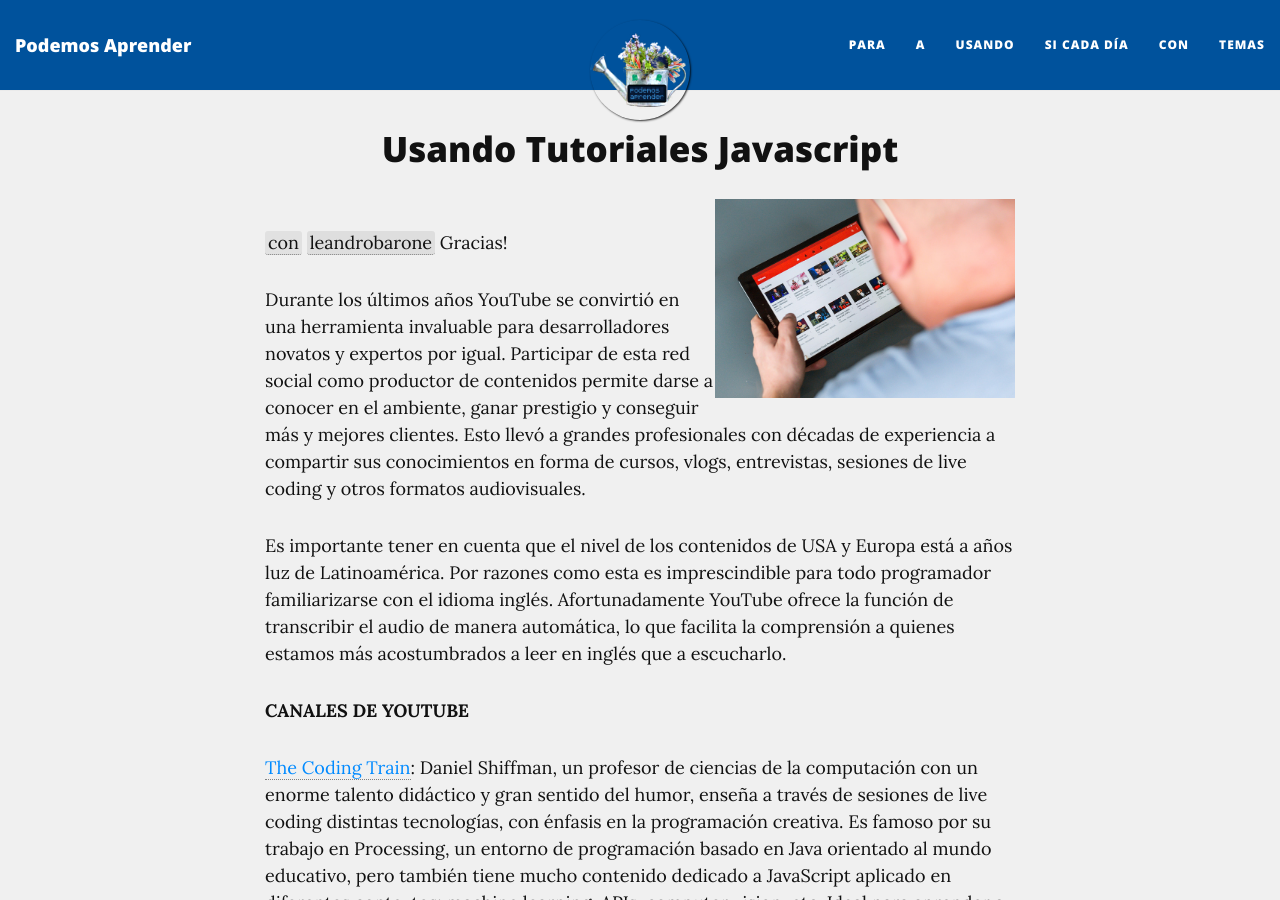
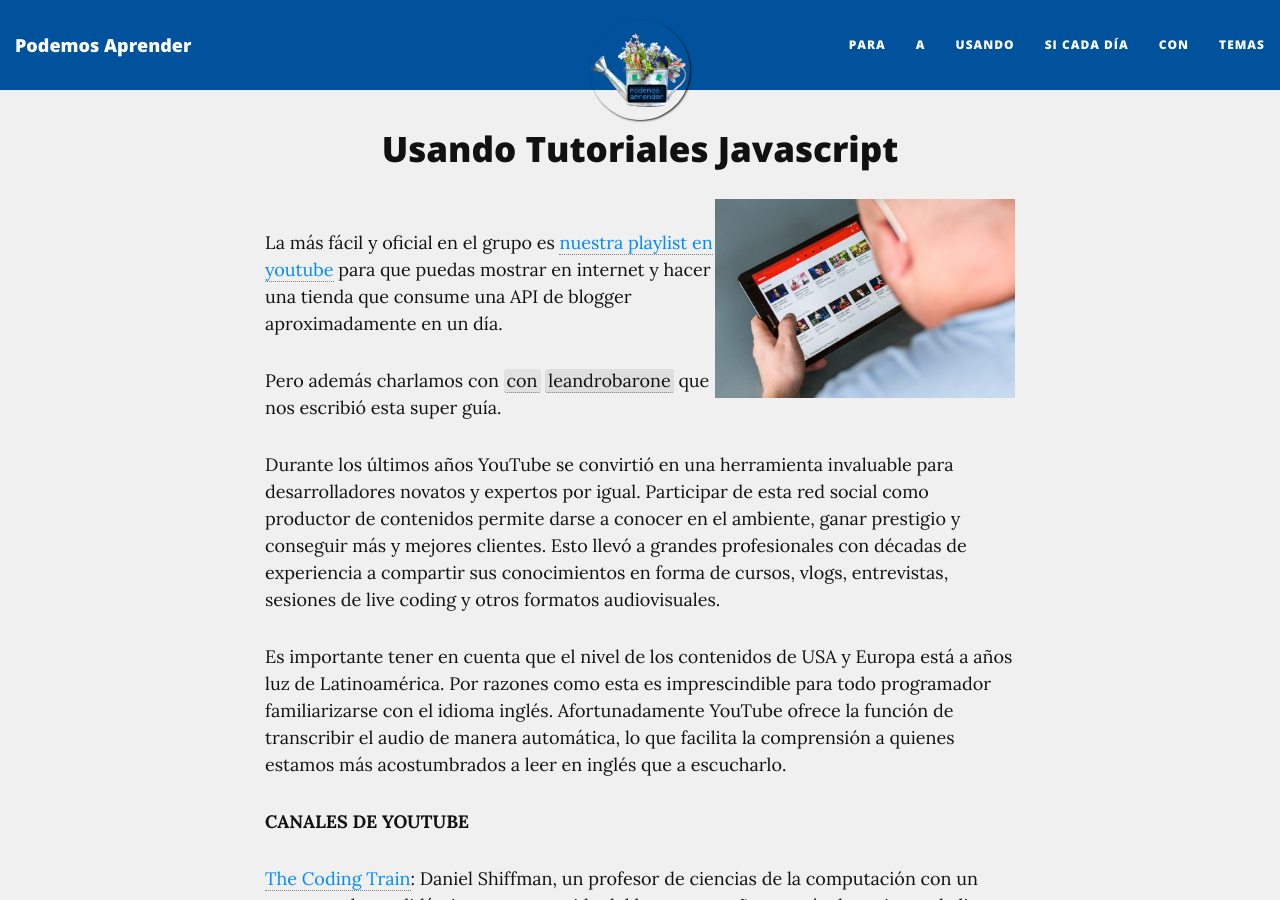
Before and after one commit to podemosaprender/podemosaprender.github.io, a Jekyll site: the page built from _contenidos/50programar/javascript/usando-tutoriales-javascript.md, in a window 1280 px wide and 900 px high. Built offline with Jekyll 4.4.1, drawn with Linux system fonts in a browser that asks for light colours; nearby versions of some CDN libraries.

Commit message:
MEJORA: agregue nuestra playlist javascript / web

```diff
--- a/_contenidos/50programar/javascript/usando-tutoriales-javascript.md
+++ b/_contenidos/50programar/javascript/usando-tutoriales-javascript.md
@@ -3,7 +3,9 @@ permalink: /usando/tutoriales-javascript
 img: /img/usando-youtube.jpg
 ---
 
-{/con/leandrobarone} Gracias!
+La más fácil y oficial en el grupo es [nuestra playlist en youtube](https://www.youtube.com/playlist?list=PLuw2k9vttfEz26F_0PTCDOcBeGdzR4vL1&fbclid=IwAR0LdNzZrVVc4cnJ0dbEaMVIaPX1dhCyqZcybB49S7u9j3DcRmI-LZiuQi8) para que puedas mostrar en internet y hacer una tienda que consume una API de blogger aproximadamente en un día.
+
+Pero además charlamos con {/con/leandrobarone} que nos escribió esta super guía.
 
 Durante los últimos años YouTube se convirtió en una herramienta invaluable para desarrolladores novatos y expertos por igual. Participar de esta red social como productor de contenidos permite darse a conocer en el ambiente, ganar prestigio y conseguir más y mejores clientes. Esto llevó a grandes profesionales con décadas de experiencia a compartir sus conocimientos en forma de cursos, vlogs, entrevistas, sesiones de live coding y otros formatos audiovisuales.
 
```
